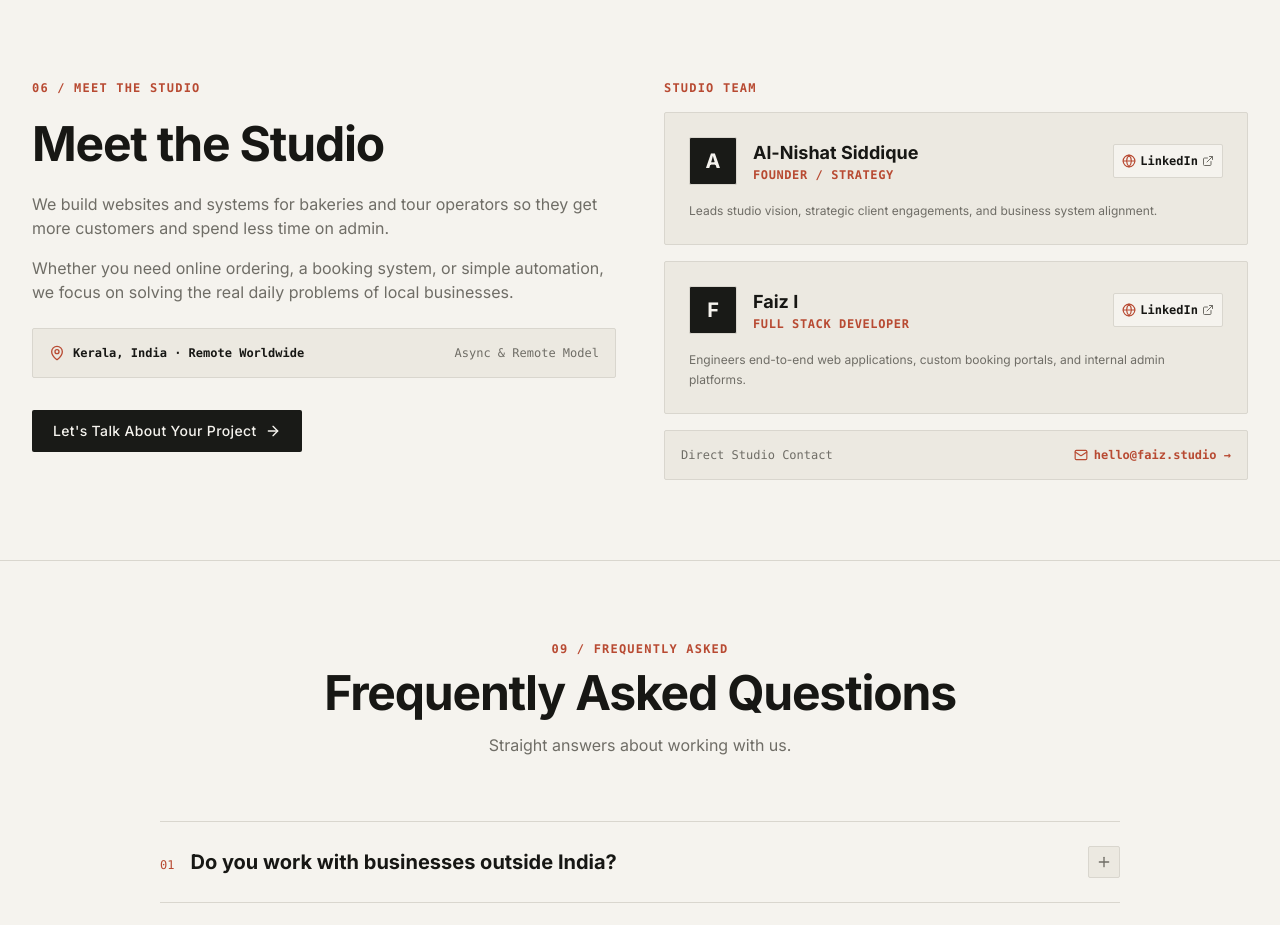
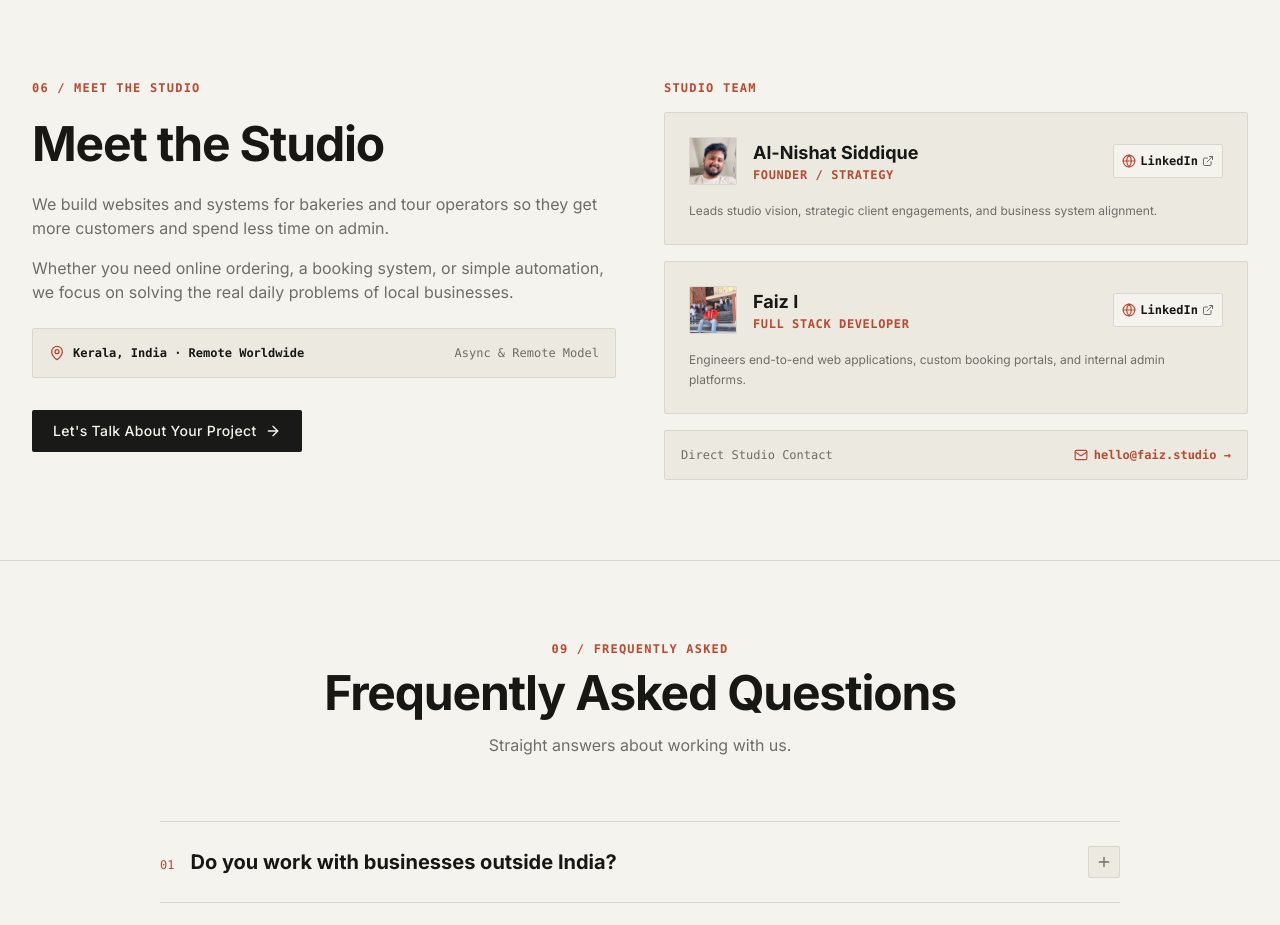
Before and after one commit to IsacSmile/thrine-uk, a React (Vite) app: page / in a window 1280 px wide. Shown: the part 9100-10025 px from the top of the page. Built offline with nearby package versions, Linux system fonts and the light colour scheme; no server answers.

Commit message:
feat: add team photo avatars for Al-Nishat and Faiz in Meet the Studio section

```diff
--- a/src/components/sections/About.tsx
+++ b/src/components/sections/About.tsx
@@ -62,9 +62,17 @@ export const About: React.FC = () => {
               >
                 <div className="flex items-center justify-between">
                   <div className="flex items-center gap-4">
-                    <div className="w-12 h-12 rounded-sm bg-dark text-paper font-bold text-xl flex items-center justify-center font-sans shrink-0 border border-studio-border">
-                      {member.initials}
-                    </div>
+                    {member.avatar ? (
+                      <img
+                        src={member.avatar}
+                        alt={member.name}
+                        className="w-12 h-12 rounded-sm object-cover shrink-0 border border-studio-border"
+                      />
+                    ) : (
+                      <div className="w-12 h-12 rounded-sm bg-dark text-paper font-bold text-xl flex items-center justify-center font-sans shrink-0 border border-studio-border">
+                        {member.initials}
+                      </div>
+                    )}
                     <div>
                       <h3 className="text-lg font-bold text-editorial font-sans">{member.name}</h3>
                       <div className="text-xs text-terracotta font-mono uppercase tracking-wider font-semibold">
--- a/src/data/siteConfig.ts
+++ b/src/data/siteConfig.ts
@@ -9,6 +9,7 @@ export const siteConfig = {
       name: "Al-Nishat Siddique",
       role: "Founder / Strategy",
       initials: "A",
+      avatar: "/images/team/nishat.png",
       bio: "Leads studio vision, strategic client engagements, and business system alignment.",
       linkedin: "https://www.linkedin.com/in/nishatsiddique"
     },
@@ -16,6 +17,7 @@ export const siteConfig = {
       name: "Faiz I",
       role: "Full Stack Developer",
       initials: "F",
+      avatar: "/images/team/faiz.jpg",
       bio: "Engineers end-to-end web applications, custom booking portals, and internal admin platforms.",
       linkedin: "https://www.linkedin.com/in/faiz-imam/"
     }
```
Also changed, not shown: public/images/team/faiz.jpg (added), public/images/team/nishat.png (added).
